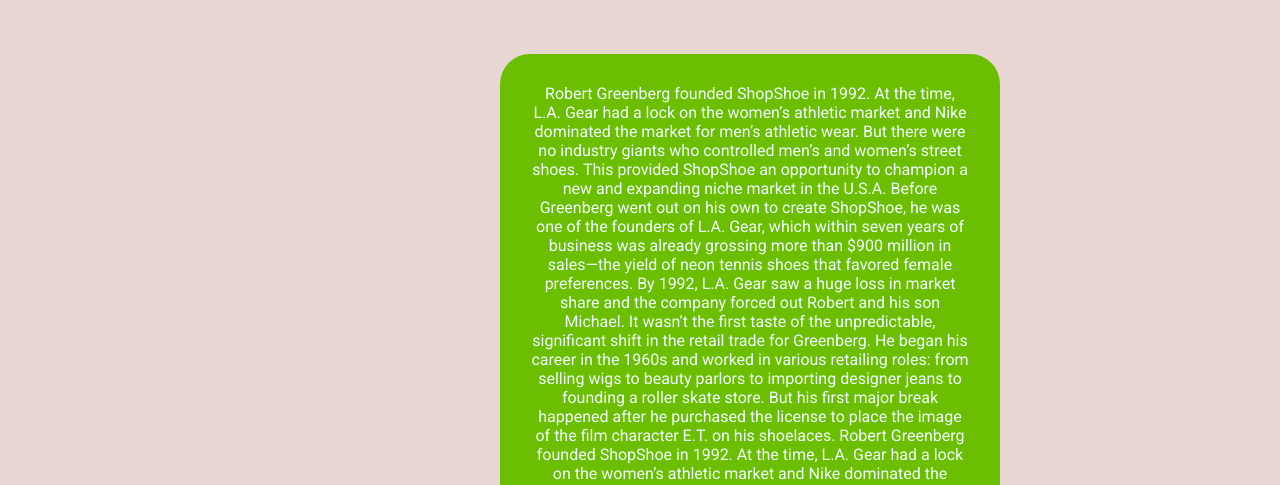
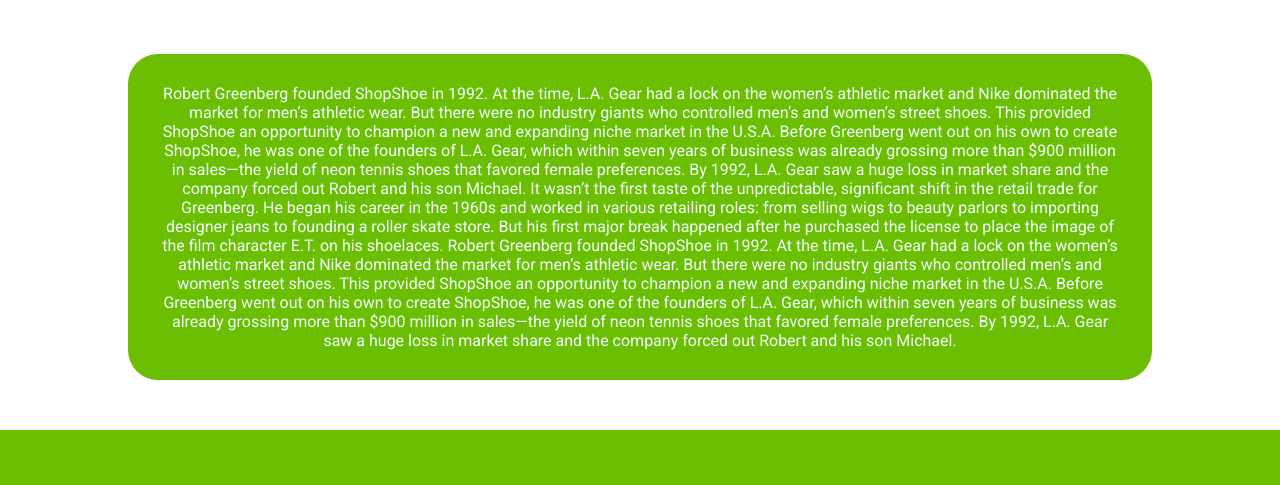
Before and after one commit to Ashwarya24/E-Commerce-Website, a plain HTML site: page about.html in a window 1280 px wide. Shown: the part 111-596 px from the top of the page. Drawn offline with nearby package versions, Linux system fonts and the light colour scheme.

Commit message:
Update about.css

```diff
--- a/css/about.css
+++ b/css/about.css
@@ -1,7 +1,7 @@
 .about-container{
-    width: 500px;
-    height: 690px;
-    margin-left: 500px;
+    max-width: 80%;
+    height: 300%;
+    margin-left: 10%;
     background-color:rgba(34, 34, 34, 0.9);
     text-align: center;
     padding: 30px;
@@ -9,8 +9,8 @@
     margin-bottom: 50px;
     margin-top: 60px;
     color: azure;
-    background-color:  #6cbe02;;
+    background-color:  #6cbe02;
 }
-.bdy{
+.body{
     background-color:#e9d7d3;
 }
```
